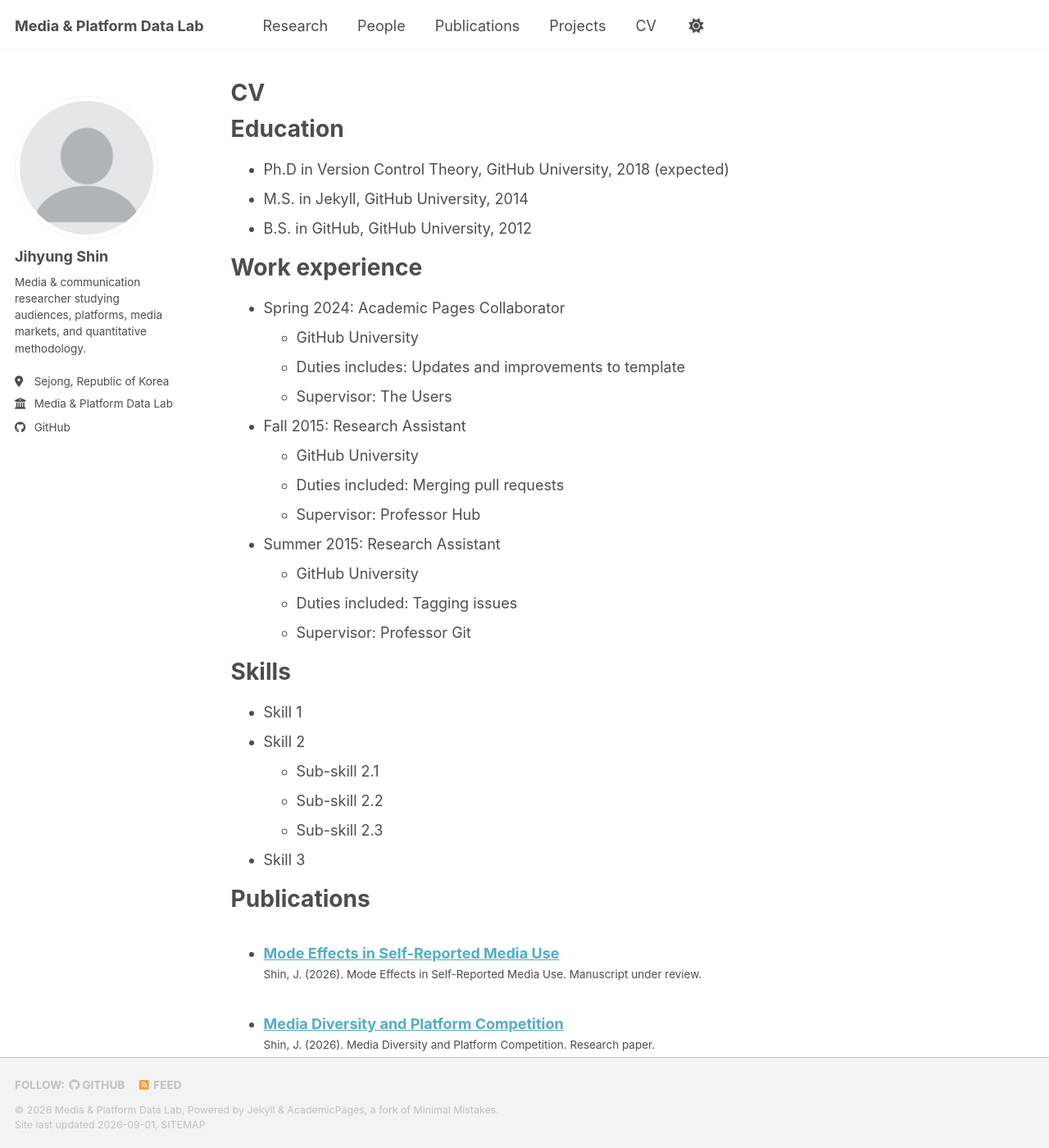
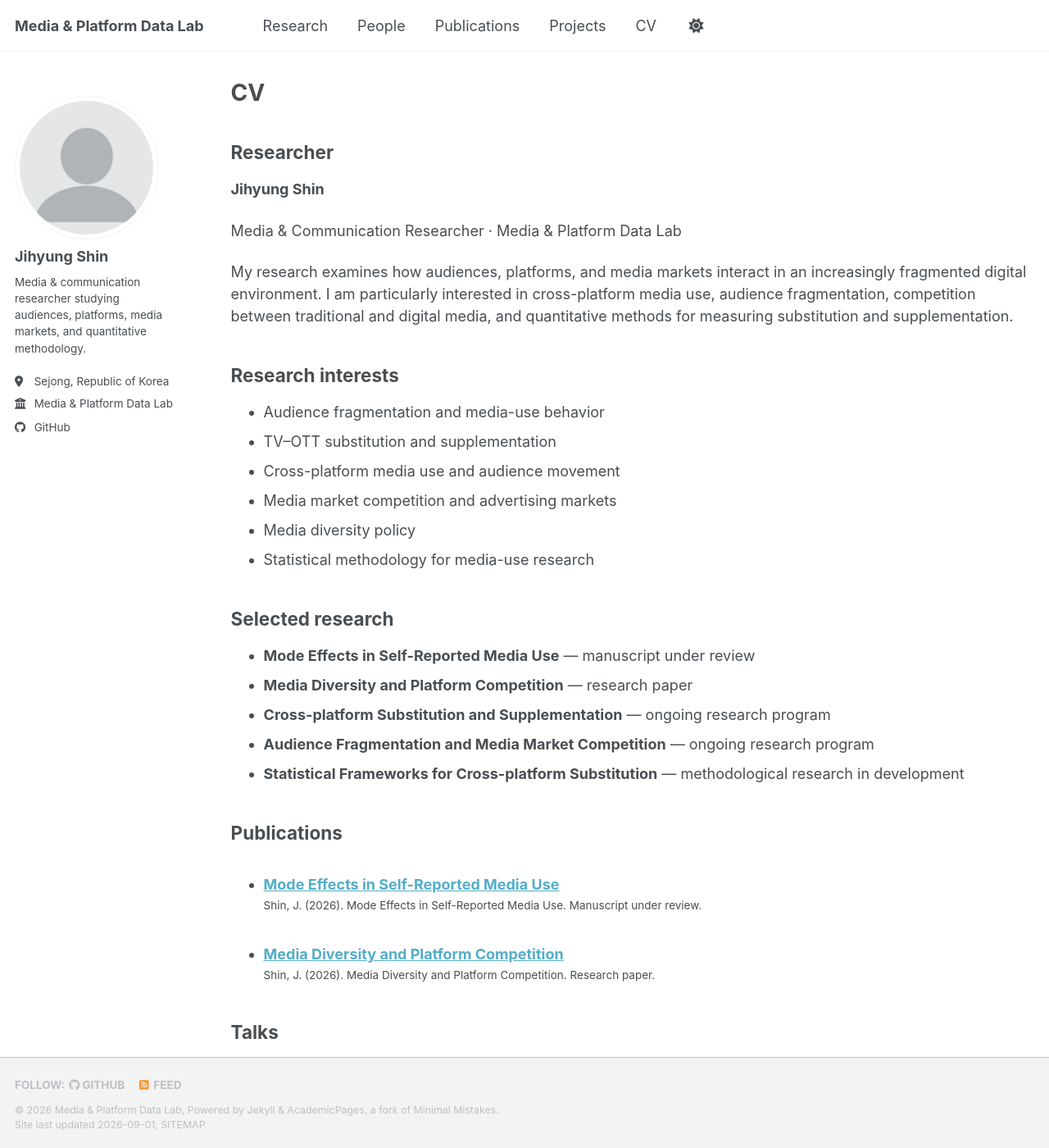
Before and after one commit to jshin4420/lab, a Jekyll site: the page built from _pages/cv.md, in a window 1280 px wide and 1400 px high. Shown: the whole window at 82% size. Built offline with Jekyll 4.4.1, drawn with Linux system fonts in a browser that asks for light colours; a style sheet for code colours, icons or effects is not loaded; some of the changed text lies outside the part shown.

Commit message:
Replace Academic Pages placeholder CV with lab profile

```diff
--- a/_pages/cv.md
+++ b/_pages/cv.md
@@ -7,58 +7,45 @@ redirect_from:
   - /resume
 ---
 
-{% include base_path %}
+## Researcher
 
-Education
-======
-* Ph.D in Version Control Theory, GitHub University, 2018 (expected)
-* M.S. in Jekyll, GitHub University, 2014
-* B.S. in GitHub, GitHub University, 2012
+**Jihyung Shin**
 
-Work experience
-======
-* Spring 2024: Academic Pages Collaborator
-  * GitHub University
-  * Duties includes: Updates and improvements to template
-  * Supervisor: The Users
+Media & Communication Researcher · Media & Platform Data Lab
 
-* Fall 2015: Research Assistant
-  * GitHub University
-  * Duties included: Merging pull requests
-  * Supervisor: Professor Hub
+My research examines how audiences, platforms, and media markets interact in an increasingly fragmented digital environment. I am particularly interested in cross-platform media use, audience fragmentation, competition between traditional and digital media, and quantitative methods for measuring substitution and supplementation.
 
-* Summer 2015: Research Assistant
-  * GitHub University
-  * Duties included: Tagging issues
-  * Supervisor: Professor Git
+## Research interests
 
-Skills
-======
-* Skill 1
-* Skill 2
-  * Sub-skill 2.1
-  * Sub-skill 2.2
-  * Sub-skill 2.3
-* Skill 3
+- Audience fragmentation and media-use behavior
+- TV–OTT substitution and supplementation
+- Cross-platform media use and audience movement
+- Media market competition and advertising markets
+- Media diversity policy
+- Statistical methodology for media-use research
 
-Publications
-======
-  <ul>{% for post in site.publications reversed %}
-    {% include archive-single-cv.html %}
-  {% endfor %}</ul>
+## Selected research
 
-Talks
-======
-  <ul>{% for post in site.talks reversed %}
-    {% include archive-single-talk-cv.html  %}
-  {% endfor %}</ul>
+- **Mode Effects in Self-Reported Media Use** — manuscript under review
+- **Media Diversity and Platform Competition** — research paper
+- **Cross-platform Substitution and Supplementation** — ongoing research program
+- **Audience Fragmentation and Media Market Competition** — ongoing research program
+- **Statistical Frameworks for Cross-platform Substitution** — methodological research in development
 
-Teaching
-======
-  <ul>{% for post in site.teaching reversed %}
-    {% include archive-single-cv.html %}
-  {% endfor %}</ul>
+## Publications
 
-Service and leadership
-======
-* Currently signed in to 43 different slack teams
+<ul>{% for post in site.publications reversed %}
+  {% include archive-single-cv.html %}
+{% endfor %}</ul>
+
+## Talks
+
+<ul>{% for post in site.talks reversed %}
+  {% include archive-single-talk-cv.html %}
+{% endfor %}</ul>
+
+## Teaching
+
+<ul>{% for post in site.teaching reversed %}
+  {% include archive-single-cv.html %}
+{% endfor %}</ul>
```
